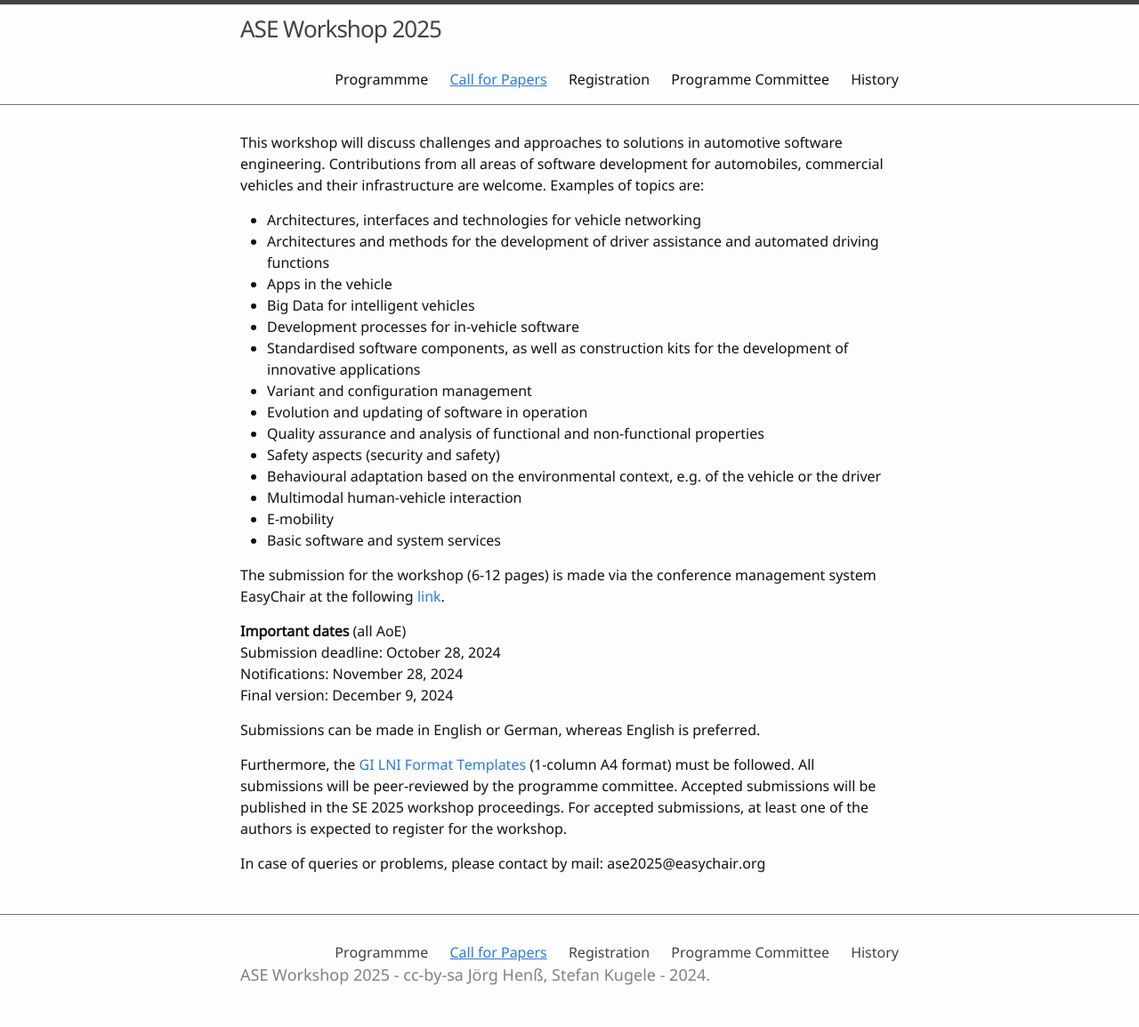
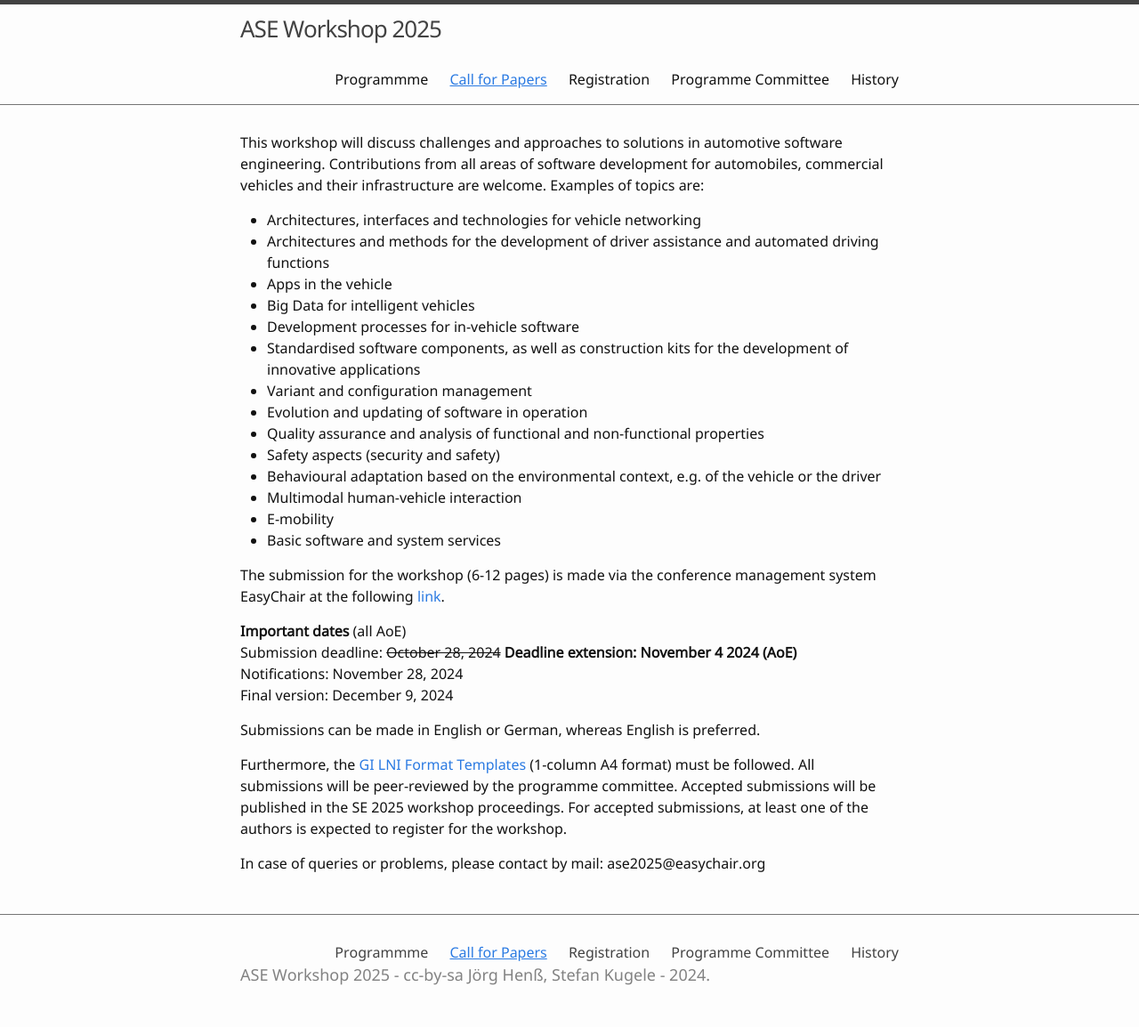
Before and after one commit to ASE-Workshop/2025, a Jekyll site: the page built from 1-call-for-papers.md, in a window 1280 px wide. Shown: the whole page at 89% size. Built offline with Jekyll 4.4.1, drawn with Linux system fonts in a browser that asks for light colours.

Commit message:
Update 1-call-for-papers.md
Added deadline extension

```diff
--- a/1-call-for-papers.md
+++ b/1-call-for-papers.md
@@ -23,7 +23,7 @@ This workshop will discuss challenges and approaches to solutions in automotive
 The submission for the workshop (6-12 pages) is made via the conference management system EasyChair at the following [link](https://easychair.org/conferences/?conf=ase2025).
 
 __Important dates__ (all AoE)\
-Submission deadline: October 28, 2024\
+Submission deadline: ~~October 28, 2024~~  __Deadline extension: November 4 2024 (AoE)__\
 Notifications: November 28, 2024\
 Final version: December 9, 2024
 
```
